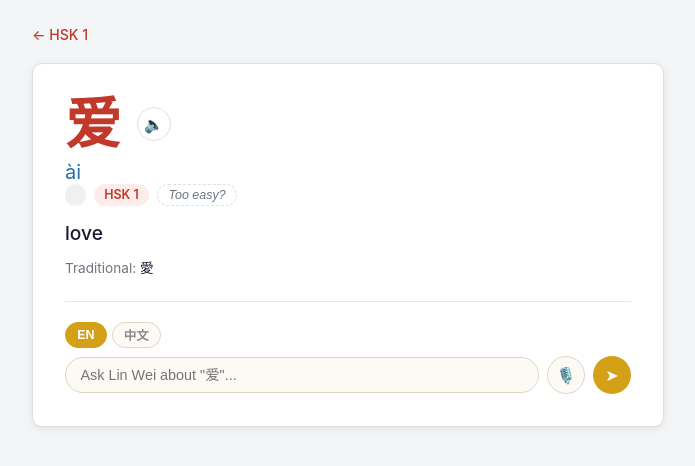
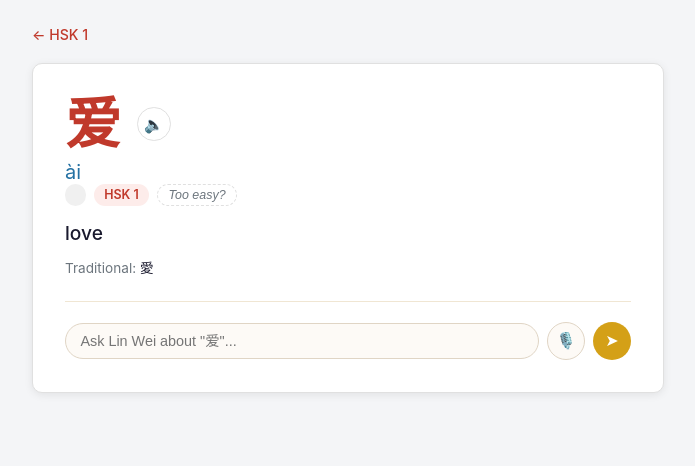
Before and after one commit to JackyKKHo/mandarin-hsk-app, a React (Vite) app: page /word/hsk1_0001 in a window 1280 px wide. Shown: the top 466 px of the page, without its empty margins (292-987 px from the left). Built offline with nearby package versions, Linux system fonts and the light colour scheme.

Commit message:
Auto-detect Chinese/English speech, remove manual toggle

```diff
--- a/api/teacher.js
+++ b/api/teacher.js
@@ -12,7 +12,9 @@ Format rules (IMPORTANT — this is spoken audio):
 - No bullet points, no lists, no markdown
 - Speak conversationally as if chatting face to face
 - When demonstrating Chinese pronunciation, say the word slowly and clearly
-- Always respond in English unless demonstrating a Chinese word or phrase`
+- Always respond in English unless demonstrating a Chinese word or phrase
+- The student may speak or type in English or Chinese — handle both naturally
+- If they speak Chinese to you, acknowledge it warmly and respond in English with feedback on what they said`
 
 export default async function handler(req, res) {
   if (req.method !== 'POST') {
--- a/src/components/TeacherButton.tsx
+++ b/src/components/TeacherButton.tsx
@@ -18,7 +18,7 @@ export default function TeacherButton({ context }: Props) {
   const [mode, setMode] = useState<Mode>('idle')
   const [teacherText, setTeacherText] = useState('')
   const [input, setInput] = useState('')
-  const [lang, setLang] = useState<'en-US' | 'zh-CN'>('en-US')
+  const lang = 'zh-CN'
   const recognitionRef = useRef<any>(null)
 
   async function askTeacher(message: string) {
@@ -120,19 +120,7 @@ export default function TeacherButton({ context }: Props) {
 
   return (
     <div className="teacher-section">
-      <div className="teacher-lang-toggle">
-        <button
-          className={`lang-btn${lang === 'en-US' ? ' active' : ''}`}
-          onClick={() => setLang('en-US')}
-          disabled={mode !== 'idle'}
-        >EN</button>
-        <button
-          className={`lang-btn${lang === 'zh-CN' ? ' active' : ''}`}
-          onClick={() => setLang('zh-CN')}
-          disabled={mode !== 'idle'}
-        >中文</button>
-      </div>
-      <div className="teacher-input-row">
+<div className="teacher-input-row">
         <input
           className="teacher-input"
           type="text"
```
